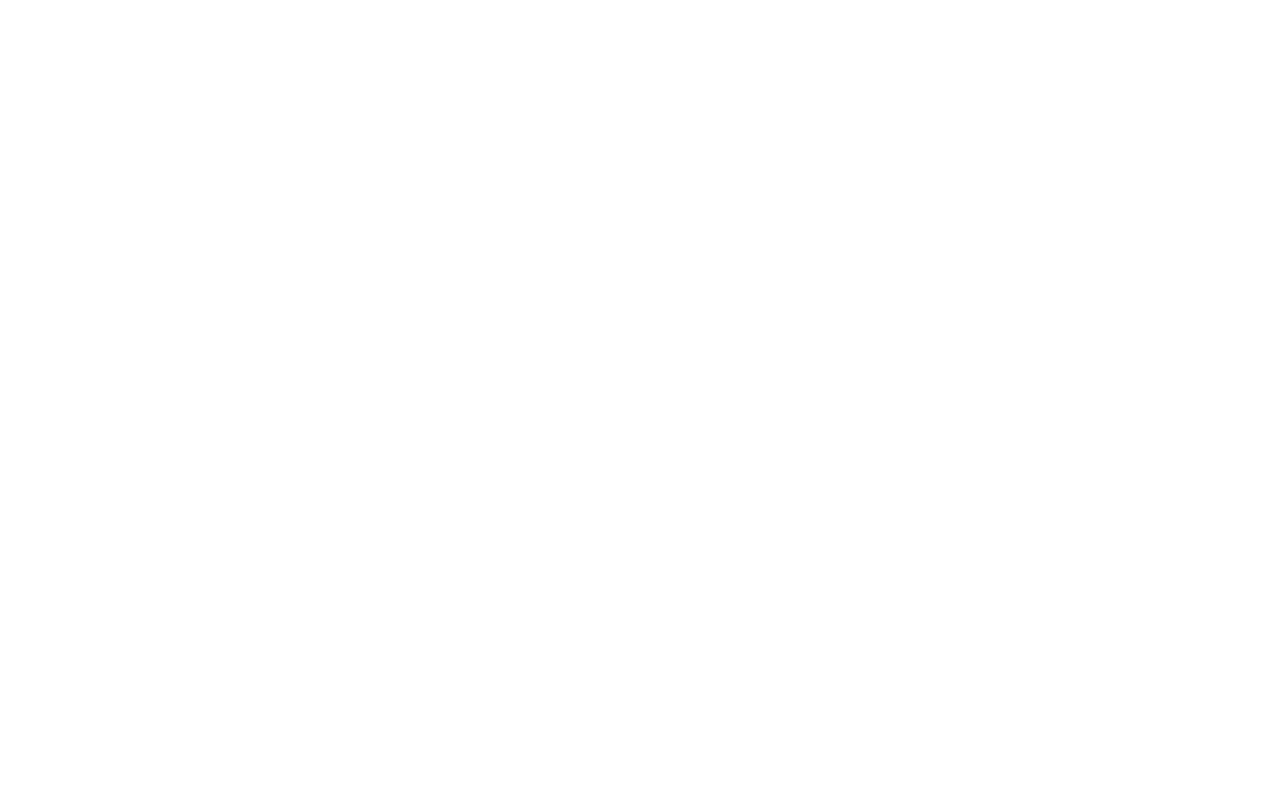
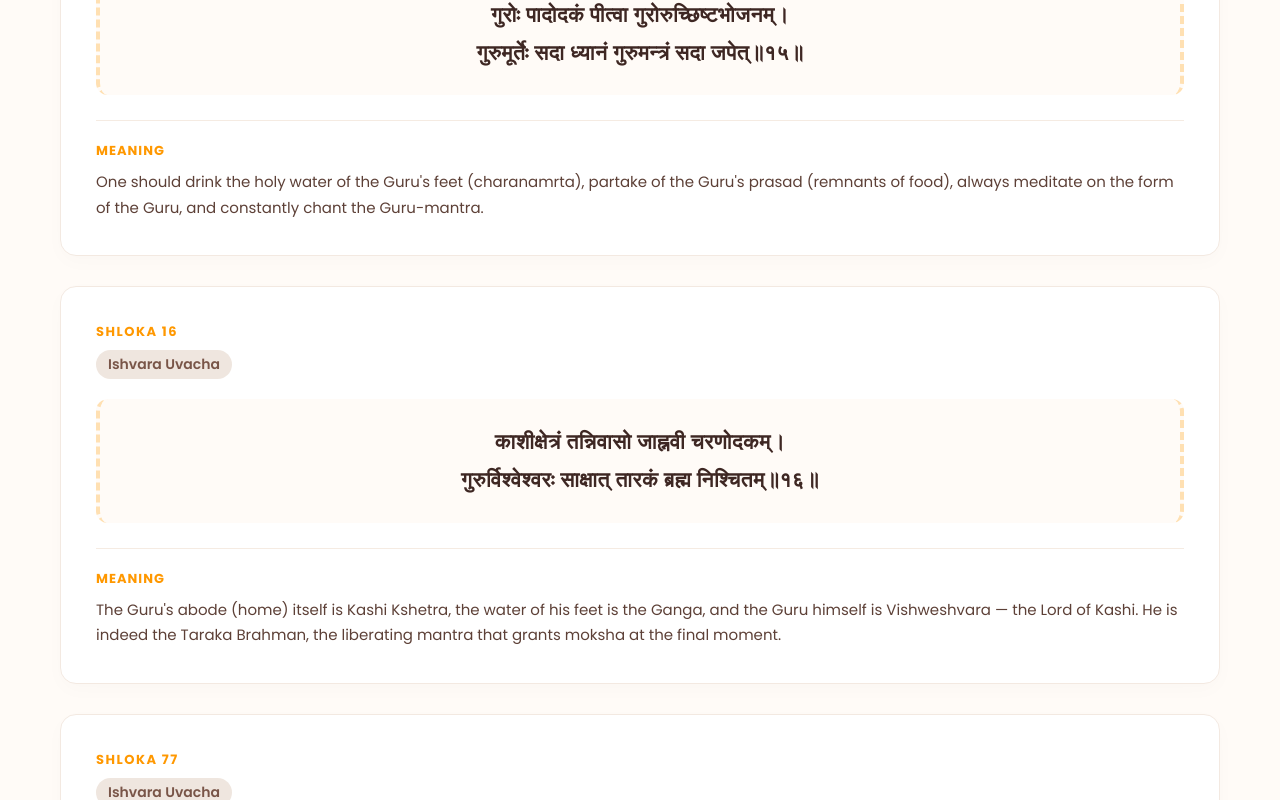
Before and after one commit to agarwalgarv67-lang/SriKhakhiBabaSevaSangh, a React (Vite) app: page /guru-mahima in a window 1280 px wide. Shown: the part 3940-4740 px from the top of the page. Before the commit the page ends 3889 px from the top, so only its background shows below. Built offline with nearby package versions, Linux system fonts and the light colour scheme; a web font is replaced by a local one.

Commit message:
Add 6 Guru Gita shlokas (15, 16, 77, 78, 79, 83) to Guru Mahima section

```diff
--- a/src/pages/GuruMahima.jsx
+++ b/src/pages/GuruMahima.jsx
@@ -72,6 +72,60 @@
       meaning: {
         en: "The scriptures like Shaiva, Shakta, Agama, and various other texts, only serve as a cause of confusion for souls with deluded minds. If distracted or undiscriminating people misuse these scriptures, they surely move towards downfall. Therefore, a seeker should receive the grace of the Guru and faithfully follow the path shown by him.",
         hi: "शैव-शास्त्र आदि नाना प्रकार के आगम तथा अन्य विविध शास्त्र—ये सब भ्रान्तचित्त व्यक्तियों को अनेक प्रकार की भ्रान्तियों में उलझाने का साधन मात्र बन जाते हैं। इसका अभिप्राय यह है कि यदि चित्तविक्षिप्त अथवा विवेकहीन व्यक्ति इन शास्त्रों का दुरुपयोग करते हैं, तो वे निश्चय ही पतन के मार्ग की ओर अग्रसर होते हैं। अतः शासक को गुरु की कृपा प्राप्त कर, उनके द्वारा उपदिष्ट मार्ग का निष्ठापूर्वक अनुसरण करना चाहिए।"
+      }
+    },
+    {
+      num: 15,
+      speaker: { en: "Ishvara Uvacha", hi: "ईश्वर उवाच" },
+      sanskrit: "गुरोः पादोदकं पीत्वा गुरोरुच्छिष्टभोजनम्।\nगुरुमूर्तेः सदा ध्यानं गुरुमन्त्रं सदा जपेत्॥१५॥",
+      meaning: {
+        en: "One should drink the holy water of the Guru's feet (charanamrta), partake of the Guru's prasad (remnants of food), always meditate on the form of the Guru, and constantly chant the Guru-mantra.",
+        hi: "गुरु के चरणोदक का पान कर, गुरु के छोड़े गये उच्छिष्ट भोजन से पूजित होकर मनुष्य को सदा गुरु की मूर्ति का ध्यान करना चाहिये और गुरु-मन्त्र का जप सतत करते रहना चाहिये॥१५॥"
+      }
+    },
+    {
+      num: 16,
+      speaker: { en: "Ishvara Uvacha", hi: "ईश्वर उवाच" },
+      sanskrit: "काशीक्षेत्रं तन्निवासो जाह्नवी चरणोदकम्।\nगुरुर्विश्वेश्वरः साक्षात् तारकं ब्रह्म निश्चितम्॥१६॥",
+      meaning: {
+        en: "The Guru's abode (home) itself is Kashi Kshetra, the water of his feet is the Ganga, and the Guru himself is Vishweshvara — the Lord of Kashi. He is indeed the Taraka Brahman, the liberating mantra that grants moksha at the final moment.",
+        hi: "गुरु का निवासस्थान (घर) ही काशी क्षेत्र है, उसका चरणोदक ही गंगा है और स्वयं गुरु विश्वेश्वर हैं, अर्थात् काशी नगरी के अधिपति भगवान विश्वनाथ हैं। ये ही तारक ब्रह्म भी हैं, यह बात भी निश्चित है, अर्थात् काशी विश्वेश्वर जीव को अन्तिम समय में काशी में जिस तारक ब्रह्म का, मोक्ष पद को देने वाले मन्त्र का उपदेश करते हैं, वह भी गुरु का ही प्रसाद है।"
+      }
+    },
+    {
+      num: 77,
+      speaker: { en: "Ishvara Uvacha", hi: "ईश्वर उवाच" },
+      sanskrit: "गुरुरादिरनादिश्च गुरुः परमदैवतम्।\nगुरोः परतरं नास्ति तस्मै श्रीगुरवे नमः॥७७॥",
+      meaning: {
+        en: "The Guru is the original cause of our knowledge, and this form of the Guru is without beginning or end. The Guru alone is the highest deity. There is no one greater than the Guru in this entire world. We bow down to that Guru.",
+        hi: "गुरु हमारी ज्ञान-प्राप्ति का आदिकारण है एवं यह गुरुमूर्ति आदि और अन्त से रहित है। गुरु ही सर्वश्रेष्ठ देवता है। गुरु से बढ़कर इस संसार में दूसरा कोई नहीं है। उस गुरु के प्रति हम नतमस्तक हैं॥७७॥"
+      }
+    },
+    {
+      num: 78,
+      speaker: { en: "Ishvara Uvacha", hi: "ईश्वर उवाच" },
+      sanskrit: "सप्तसागरपर्यन्ततीर्थस्नानादिकं फलम्।\nगुरोरङ्घ्रिपयोबिन्दुसहस्रांशेन दुर्लभम्॥७८॥",
+      meaning: {
+        en: "The merit gained by bathing and performing rituals at all holy places extending to the seven seas cannot be equalled even by one-thousandth part of a single drop of water from the Guru's feet. In other words, the entire merit from visiting all pilgrimage sites is obtained simply from a drop of the Guru's charanamrta.",
+        hi: "सात समुद्र पर्यन्त समस्त तीर्थों में स्नान, तर्पण आदि से जो फल मिलता है, वह समस्त पुण्य गुरुदेव के चरणों के प्रक्षालन से प्राप्त पादोदक की एक बूँद के हजारवें हिस्से से भी दुर्लभ नहीं है, अर्थात् समस्त तीर्थों के सेवन से जितना पुण्य प्राप्त होता है, वह सब गुरु के चरणों की धोवन की एक बूँद के हजारवें हिस्से से ही मिल जाता है॥७८॥"
+      }
+    },
+    {
+      num: 79,
+      speaker: { en: "Ishvara Uvacha", hi: "ईश्वर उवाच" },
+      sanskrit: "हरौ रुष्टे गुरुस्त्राता गुरौ रुष्टे न कश्चन।\nतस्मात् सर्वप्रयत्नेन श्रीगुरुं शरणं व्रजेत्॥७९॥",
+      meaning: {
+        en: "If Hari — all forms of God and all deities — become displeased, the Guru can still protect the devotee. But if the Guru becomes displeased, no one else can protect him. Therefore, firmly understanding this truth, one should always seek refuge in the Guru with full effort.",
+        hi: "हरि के, अर्थात् भगवान के समस्त रूपों के, समस्त देवताओं के रुष्ट (नाराज) हो जाने पर तो व्यक्ति की गुरु रक्षा कर लेता है, किन्तु गुरु के रुष्ट हो जाने पर उसकी रक्षा करने वाला दूसरा कोई नहीं है। अतः इस विषय को पूरी तरह से मन में बैठा कर हर समय गुरु की शरण में जाने का ही प्रयत्न करना चाहिये।"
+      }
+    },
+    {
+      num: 83,
+      speaker: { en: "Ishvara Uvacha", hi: "ईश्वर उवाच" },
+      sanskrit: "गुरोः कृपाप्रसादेन ब्रह्माविष्णुसदाशिवाः।\nसमर्थाः प्रभवादौ च केवलं गुरुसेवया॥८३॥",
+      meaning: {
+        en: "It is only through the gracious blessing obtained by worshipping the Guru alone that Brahma, Vishnu, and Sadashiva become capable of performing their respective functions of creation, sustenance, and dissolution.",
+        hi: "एकमात्र गुरु की उपासना करने से मिली गुरु की कृपा के प्रसाद से ही ब्रह्मा, विष्णु और सदाशिव क्रमशः सृष्टि-स्थिति-संहार रूप अपने-अपने कार्यों को करने में समर्थ हो जाते हैं।"
       }
     }
   ];
```
